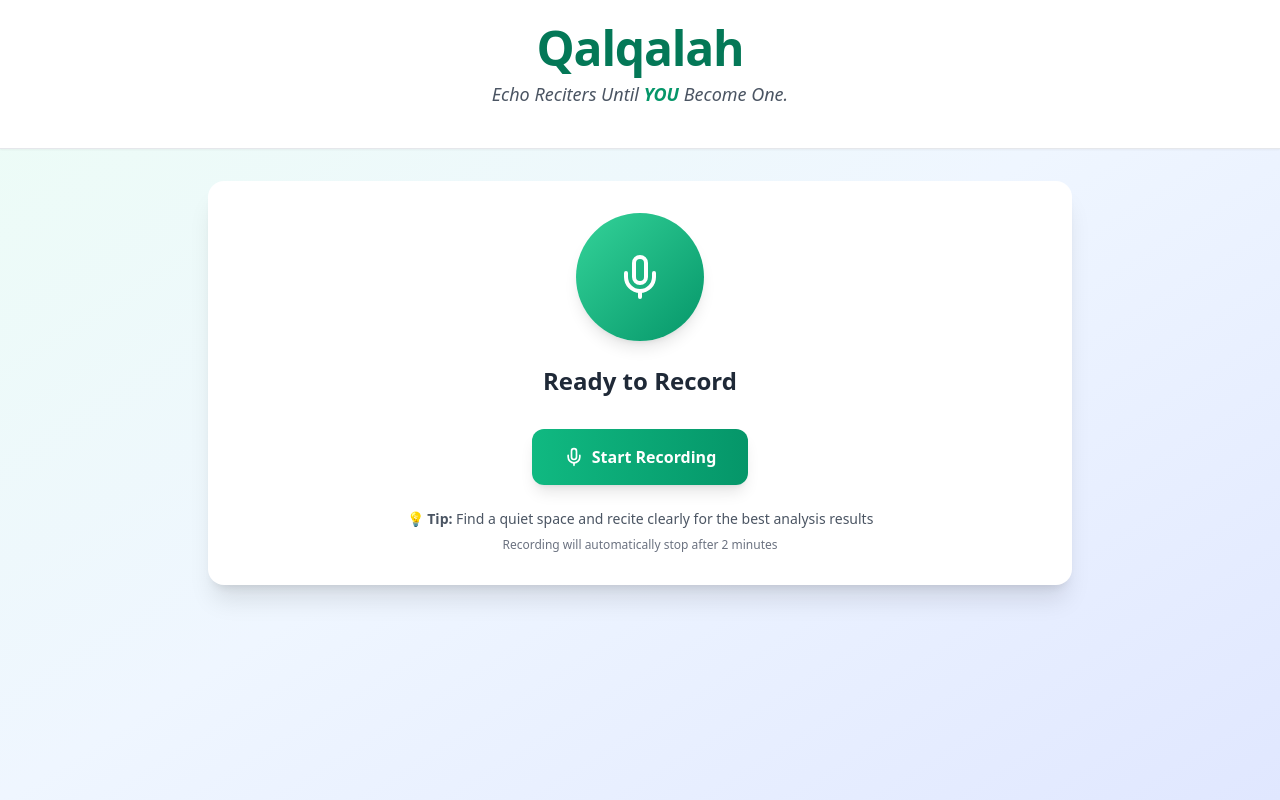
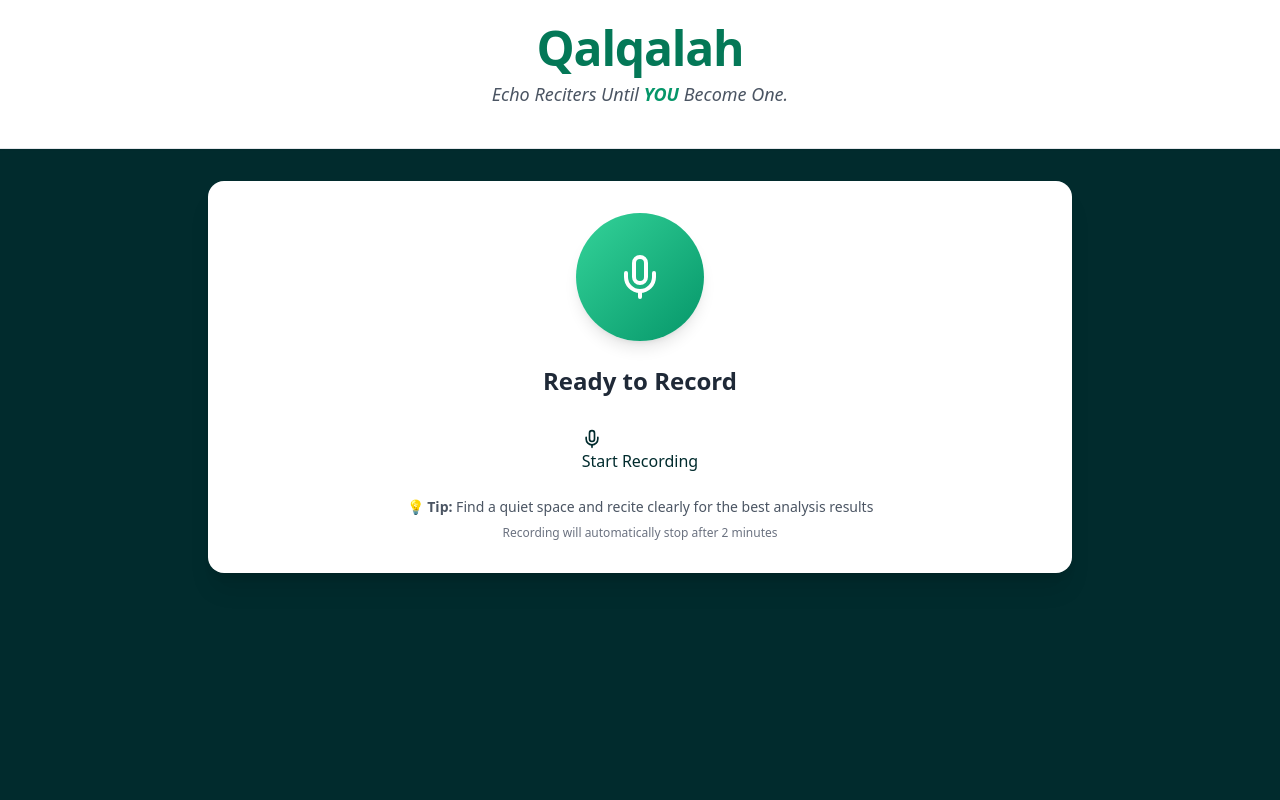
Before and after one commit to ZP3Balling/Qalqalah, a React (Vite) app: page / in a window 1280 px wide. Built offline with nearby package versions, Linux system fonts and the light colour scheme.

Commit message:
Changed Color Scheme

```diff
--- a/src/App.tsx
+++ b/src/App.tsx
@@ -17,8 +17,8 @@ interface AudioVisualizerProps {
 const AudioVisualizer: React.FC<AudioVisualizerProps> = ({ isRecording, audioLevel }) => {
   const bars = Array.from({ length: 20 }, (_, i) => {
     const height = isRecording
-    ? Math.max(10, audioLevel * 100 + (i % 5) * 2) // smoother gradient between bars
-    : 10;
+      ? Math.max(10, audioLevel * 100 + (i % 5) * 2) // smoother gradient between bars
+      : 10;
     return (
       <div
         key={i}
@@ -503,7 +503,7 @@ function App() {
   }, []);
 
   return (
-    <div className="min-h-screen bg-gradient-to-br from-emerald-50 via-blue-50 to-indigo-100">
+    <div className="min-h-screen bg-[#012B2D] text-[#FFD700]">
       {/* Header */}
       <div className="bg-white shadow-sm border-b border-gray-200">
         <div className="max-w-4xl mx-auto px-4 py-6">
@@ -569,7 +569,7 @@ function App() {
               {!isRecording && !hasRecording && (
                 <button
                   onClick={startRecording}
-                  className="bg-gradient-to-r from-emerald-500 to-emerald-600 hover:from-emerald-600 hover:to-emerald-700 text-white px-8 py-4 rounded-xl font-semibold shadow-lg transform hover:scale-105 transition-all duration-200 flex items-center space-x-2"
+                  className="bg-white text-[#012B2D] hover:bg-gray-200"
                 >
                   <Mic size={20} />
                   <span>Start Recording</span>
@@ -590,7 +590,7 @@ function App() {
                 <div className="flex flex-wrap justify-center gap-4">
                   <button
                     onClick={analyzeRecording}
-                    className="bg-gradient-to-r from-blue-500 to-blue-600 hover:from-blue-600 hover:to-blue-700 text-white px-8 py-4 rounded-xl font-semibold shadow-lg transform hover:scale-105 transition-all duration-200 flex items-center space-x-2"
+                    className="bg-white text-[#012B2D] hover:bg-gray-200"
                   >
                     <CheckCircle size={20} />
                     <span>Analyze Recording</span>
@@ -598,7 +598,7 @@ function App() {
 
                   <button
                     onClick={downloadRecording}
-                    className="bg-gradient-to-r from-green-500 to-green-600 hover:from-green-600 hover:to-green-700 text-white px-6 py-4 rounded-xl font-semibold shadow-lg transform hover:scale-105 transition-all duration-200 flex items-center space-x-2"
+                    className="bg-white text-[#012B2D] hover:bg-gray-200"
                   >
                     <Download size={20} />
                     <span>Download</span>
@@ -612,7 +612,7 @@ function App() {
                       setSilentRecordingError(null);
                       volumeLevelsRef.current = [];
                     }}
-                    className="bg-gradient-to-r from-gray-500 to-gray-600 hover:from-gray-600 hover:to-gray-700 text-white px-6 py-4 rounded-xl font-semibold shadow-lg transform hover:scale-105 transition-all duration-200 flex items-center space-x-2"
+                    className="bg-white text-[#012B2D] hover:bg-gray-200"
                   >
                     <RotateCcw size={20} />
                     <span>Record Again</span>
@@ -625,7 +625,7 @@ function App() {
                         playbackAudio.play();
                       }
                     }}
-                    className="bg-gradient-to-r from-purple-500 to-purple-600 hover:from-purple-600 hover:to-purple-700 text-white px-6 py-4 rounded-xl font-semibold shadow-lg transform hover:scale-105 transition-all duration-200 flex items-center space-x-2"
+                    className="bg-white text-[#012B2D] hover:bg-gray-200"
                   >
                     <Play size={20} />
                     <span>Play Recording</span>
```
